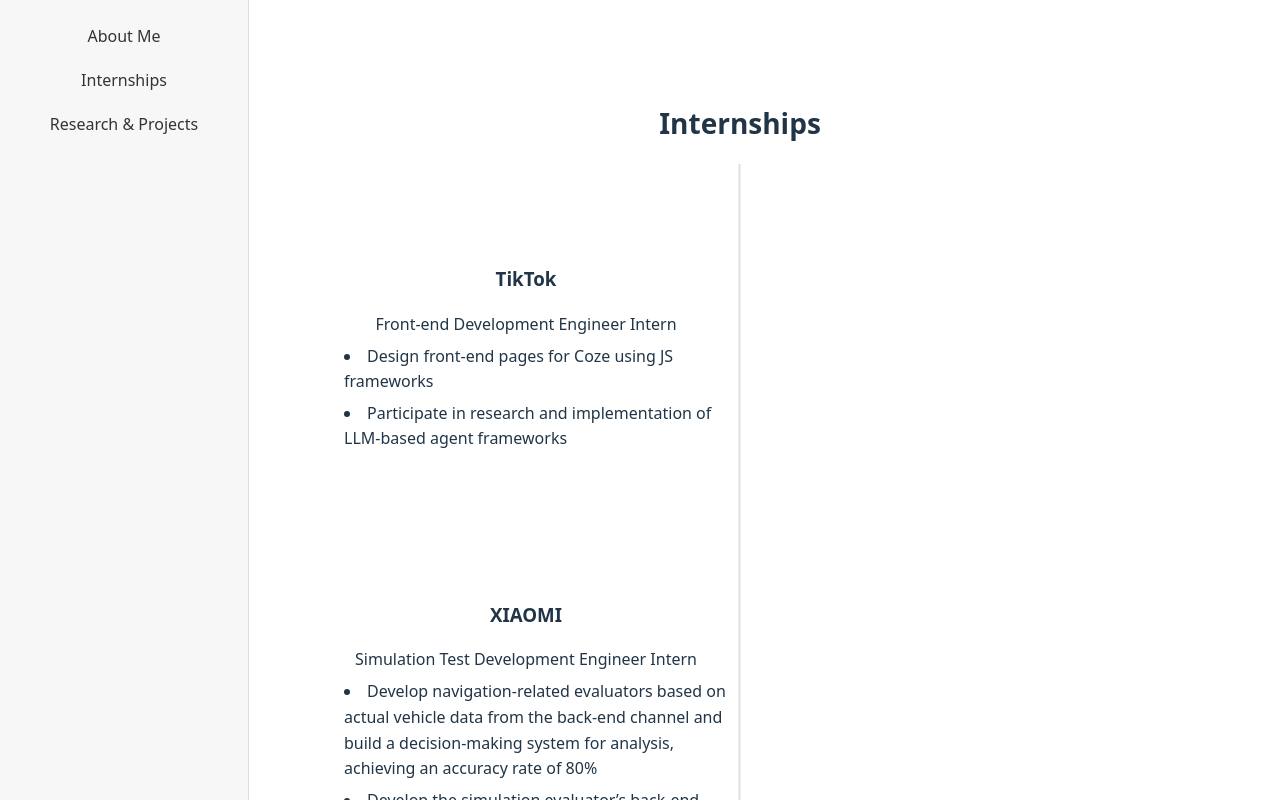
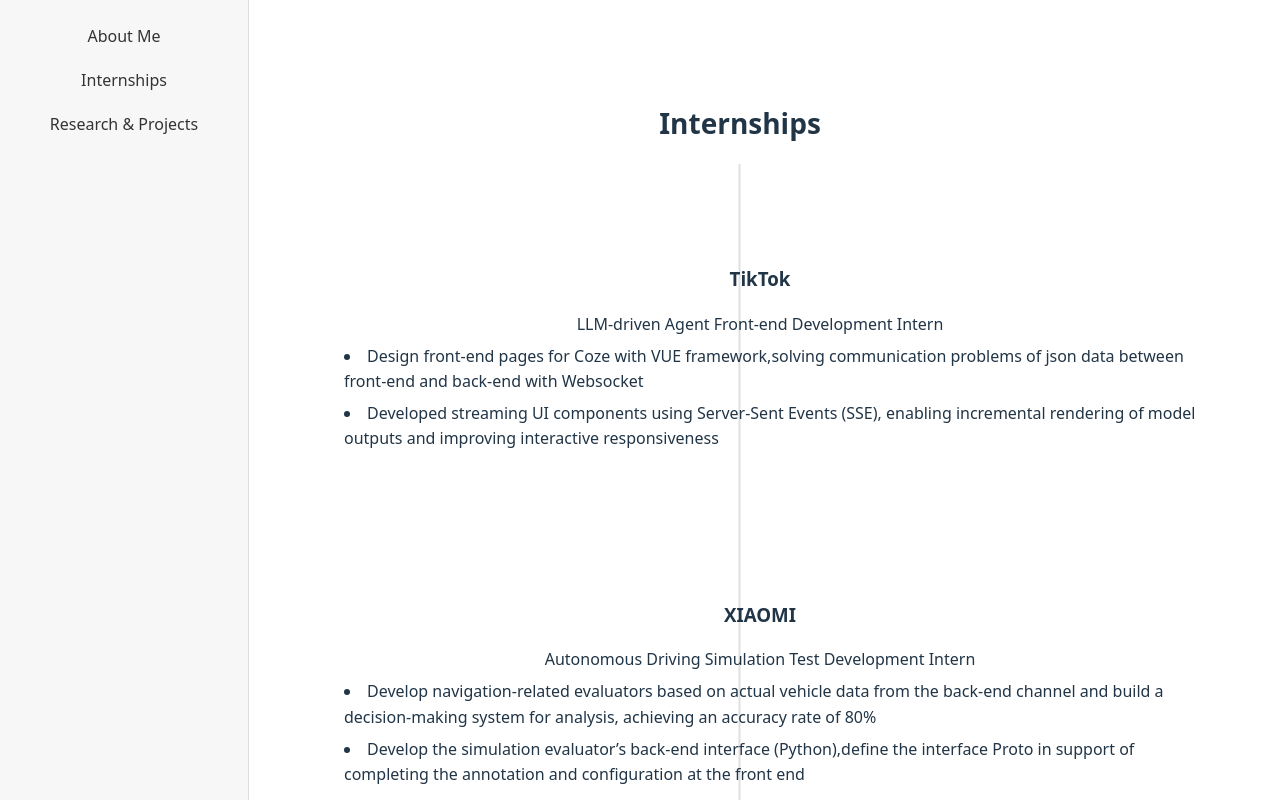
Before and after one commit to problemme/CV_link, a Vue app: page / in a window 1280 px wide. Both pictures are taken after a click on the link "Internships". Shown: the top 800 px of the page. Built offline with nearby package versions, Linux system fonts and the light colour scheme.

Commit message:
Modify internship roles and details in internships.vueupdate
Updated internship roles and details for TikTok and XIAOMI, enhancing descriptions of responsibilities and technologies used.

```diff
--- a/src/components/internships.vue
+++ b/src/components/internships.vue
@@ -31,15 +31,15 @@
 const internships = [
     {
         company: 'TikTok',
-        role: 'Front-end Development Engineer Intern',
+        role: 'LLM-driven Agent Front-end Development Intern',
         details: [
-            'Design front-end pages for Coze using JS frameworks',
-            'Participate in research and implementation of LLM-based agent frameworks'
+            'Design front-end pages for Coze with VUE framework,solving communication problems of json data between front-end and back-end with Websocket',
+            'Developed streaming UI components using Server-Sent Events (SSE), enabling incremental rendering of model outputs and improving interactive responsiveness'
         ]
     },
     {
         company: 'XIAOMI',
-        role: 'Simulation Test Development Engineer Intern',
+        role: 'Autonomous Driving Simulation Test Development Intern',
         details: [
             'Develop navigation-related evaluators based on actual vehicle data from the back-end channel and build a decision-making system for analysis, achieving an accuracy rate of 80%',
             'Develop the simulation evaluator’s back-end interface (Python),define the interface Proto in support of completing the annotation and configuration at the front end',
@@ -107,7 +107,7 @@
 .timeline-item {
     display:flex;
     position: relative;
-    width: 50%;
+    width: 100%;
     padding: 10px 20px;
 }
 
```
